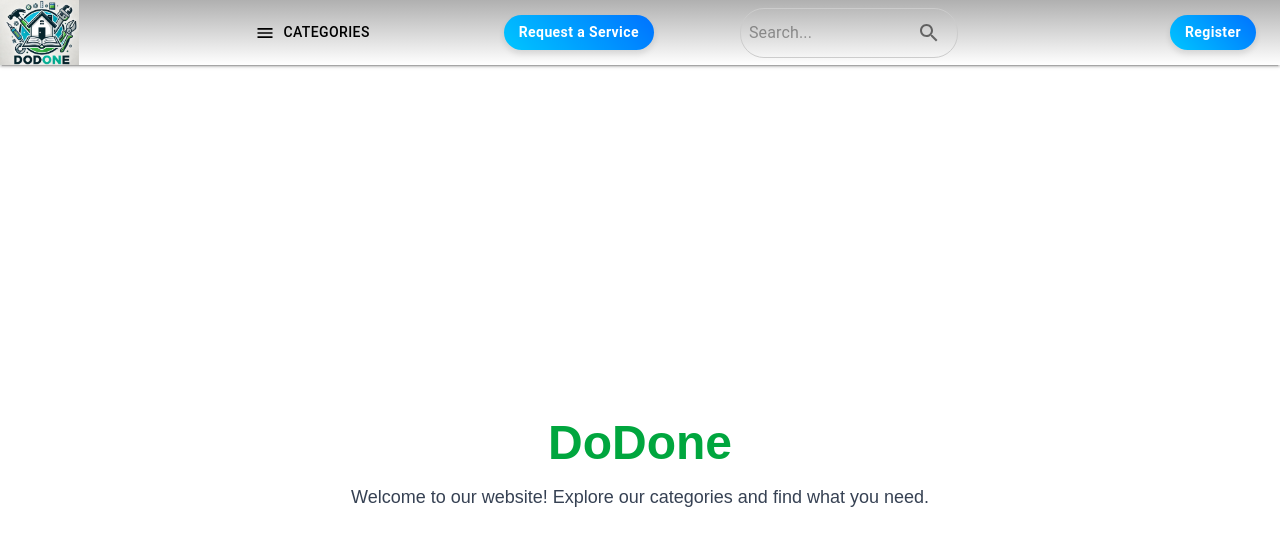
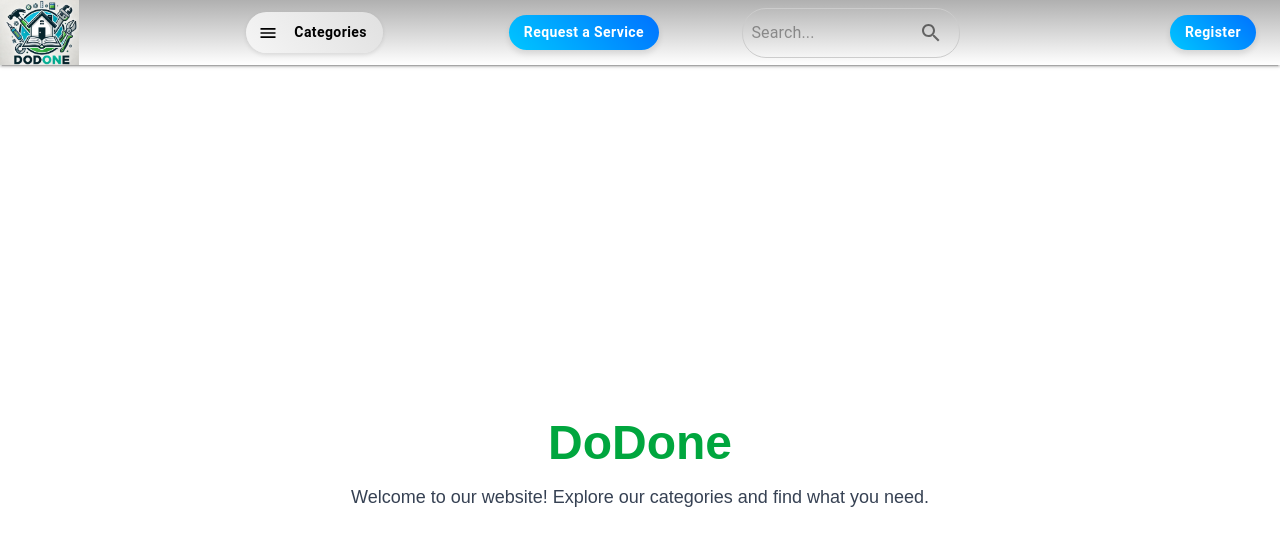
Before and after one commit to Vhkan/dodone, a Next.js app: page / in a window 1280 px wide. Shown: the top 546 px of the page. Built offline with nearby package versions, Linux system fonts and the light colour scheme.

Commit message:
style categories

```diff
--- a/src/components/Header.tsx
+++ b/src/components/Header.tsx
@@ -129,11 +129,32 @@
             aria-controls="category-menu"
             aria-haspopup="true"
             onClick={handleMenuOpen}
-            sx={{ color: "black" }}
+            sx={{
+              background: "linear-gradient(45deg, #f5f5f5, #e0e0e0)", // Light gradient effect
+              color: "black",
+              padding: "8px 16px",
+              borderRadius: "2em",
+              fontWeight: "bold",
+              textTransform: "none",
+              gap: "8px",
+              boxShadow: "0px 2px 4px rgba(0, 0, 0, 0.1)", // Subtle shadow
+              transition:
+                "background 0.3s ease, box-shadow 0.3s ease, transform 0.2s ease",
+              "&:hover": {
+                background: "linear-gradient(45deg, #e0e0e0, #d6d6d6)", // Slightly darker on hover
+                boxShadow: "0px 4px 8px rgba(0, 0, 0, 0.15)",
+                // transform: "scale(1.05)", // Slight pop effect
+              },
+              "&:focus": {
+                outline: "none",
+                boxShadow: "0px 0px 8px rgba(0, 0, 0, 0.2)", // Glow effect on focus
+              },
+            }}
             startIcon={<MenuIcon />}
           >
             Categories
           </Button>
+
           <Button
             variant="contained"
             sx={{
```
